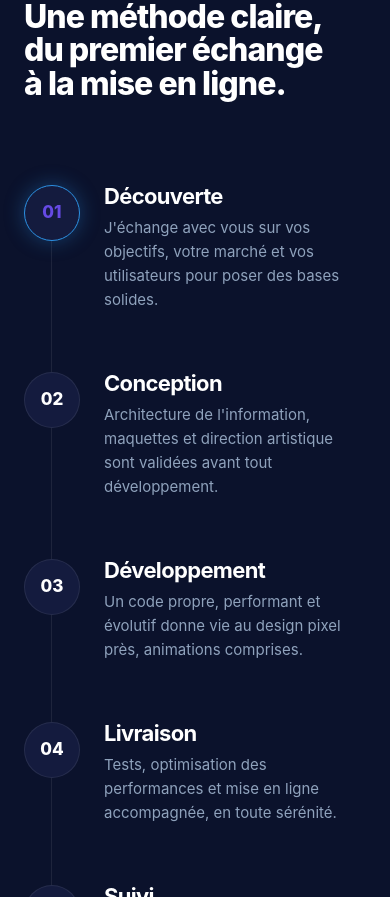
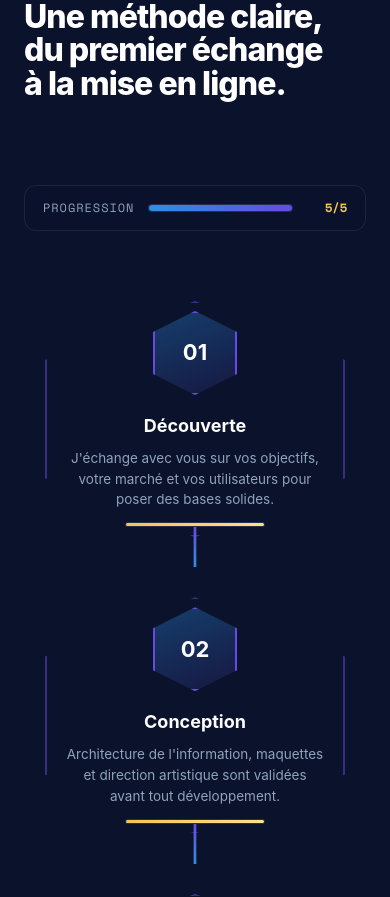
Before and after one commit to 55-hithup/monsite, a React (Vite) app: page / in a window 390 px wide. Shown: the part 5787-6684 px from the top of the page. Built offline with nearby package versions, Linux system fonts and the light colour scheme; a web font is replaced by a local one.

Commit message:
feat: replace vertical timeline with interactive gamified skill tree process section

```diff
--- a/src/components/Process.tsx
+++ b/src/components/Process.tsx
@@ -1,10 +1,13 @@
-import { useEffect } from 'react';
-import gsap from 'gsap';
-import { ScrollTrigger } from 'gsap/ScrollTrigger';
+import { useEffect, useState, useRef } from 'react';
 import SectionReveal from './SectionReveal';
 
-export default function Process() {
-  const steps = [
+interface SkillStep {
+  num: string;
+  title: string;
+  desc: string;
+}
+
+const steps: SkillStep[] = [
   {
     num: '01',
     title: 'Découverte',
@@ -13,53 +16,157 @@ export default function Process() {
   {
     num: '02',
     title: 'Conception',
-      desc: 'Architecture de l\'information, maquettes et direction artistique sont validées avant tout développement.',
+    desc: "Architecture de l'information, maquettes et direction artistique sont validées avant tout développement.",
   },
   {
     num: '03',
     title: 'Développement',
-      desc: 'Un code propre, performant et évolutif donne vie au design pixel près, animations comprises.',
+    desc: "Un code propre, performant et évolutif donne vie au design au pixel près, animations comprises.",
   },
   {
     num: '04',
     title: 'Livraison',
-      desc: 'Tests, optimisation des performances et mise en ligne accompagnée, en toute sérénité.',
+    desc: "Tests, optimisation des performances et mise en ligne accompagnée, en toute sérénité.",
   },
   {
     num: '05',
     title: 'Suivi',
-      desc: 'Un accompagnement continu pour faire évoluer votre site avec votre activité.',
+    desc: "Un accompagnement continu pour faire évoluer votre site avec votre activité.",
   },
 ];
 
+// Single Step Node component
+function SkillNode({
+  step,
+  index,
+  isUnlocked,
+  onUnlock,
+}: {
+  step: SkillStep;
+  index: number;
+  isUnlocked: boolean;
+  onUnlock: () => void;
+}) {
+  const containerRef = useRef<HTMLDivElement>(null);
+  const [reducedMotion, setReducedMotion] = useState(false);
+
   useEffect(() => {
-    gsap.registerPlugin(ScrollTrigger);
+    const mediaQuery = window.matchMedia('(prefers-reduced-motion: reduce)');
+    setReducedMotion(mediaQuery.matches);
 
-    const tlItems = gsap.utils.toArray('.tl-item');
-    const tlProgress = document.getElementById('tlProgress');
+    const listener = (e: MediaQueryListEvent) => setReducedMotion(e.matches);
+    mediaQuery.addEventListener('change', listener);
+    return () => mediaQuery.removeEventListener('change', listener);
+  }, []);
 
-    let trigger: ScrollTrigger | null = null;
-
-    if (tlProgress && tlItems.length > 0) {
-      trigger = ScrollTrigger.create({
-        trigger: '.timeline',
-        start: 'top 60%',
-        end: 'bottom 70%',
-        scrub: 0.6,
-        onUpdate: (self) => {
-          tlProgress.style.height = (self.progress * 100) + '%';
-          const idx = Math.floor(self.progress * tlItems.length);
-          tlItems.forEach((it: any, i: number) => {
-            it.classList.toggle('active', i <= idx);
+  useEffect(() => {
+    const observer = new IntersectionObserver(
+      (entries) => {
+        entries.forEach((entry) => {
+          if (entry.isIntersecting) {
+            onUnlock();
+            observer.disconnect();
+          }
         });
       },
-      });
+      { threshold: 0.35 }
+    );
+
+    if (containerRef.current) {
+      observer.observe(containerRef.current);
     }
 
-    return () => {
-      if (trigger) trigger.kill();
+    return () => observer.disconnect();
+  }, [onUnlock]);
+
+  useEffect(() => {
+    if (isUnlocked && !reducedMotion) {
+      const wrap = containerRef.current;
+      if (!wrap) return;
+
+      const node = wrap.querySelector('.node');
+      if (!node) return;
+
+      // Spawn particle explosion from center of the node
+      const particleCount = 14;
+      for (let p = 0; p < particleCount; p++) {
+        const particle = document.createElement('div');
+        particle.className = 'particle';
+        const angle = (p / particleCount) * Math.PI * 2;
+        const dist = 40 + Math.random() * 30;
+        const dx = Math.cos(angle) * dist;
+        const dy = Math.sin(angle) * dist;
+
+        node.appendChild(particle);
+
+        particle.animate(
+          [
+            { transform: 'translate(-50%,-50%) translate(0,0)', opacity: 1 },
+            { transform: `translate(-50%,-50%) translate(${dx}px, ${dy}px)`, opacity: 0 }
+          ],
+          {
+            duration: 700 + Math.random() * 300,
+            easing: 'ease-out',
+          }
+        );
+
+        setTimeout(() => {
+          particle.remove();
+        }, 1100);
+      }
+    }
+  }, [isUnlocked, reducedMotion]);
+
+  return (
+    <div className="branch-row">
+      {/* Top Connector */}
+      <div className="connector">
+        <div
+          className="connector-fill"
+          style={{ height: isUnlocked ? '100%' : '0%' }}
+        ></div>
+      </div>
+
+      {/* Node Content wrapper */}
+      <div
+        ref={containerRef}
+        className={`node-wrap ${isUnlocked ? 'unlocked' : ''}`}
+        data-index={index}
+      >
+        {!reducedMotion && isUnlocked && (
+          <div className="toast" role="status" aria-live="polite">COMPÉTENCE DÉBLOQUÉE</div>
+        )}
+        <div className="node-ring"></div>
+        <div className="node">{step.num}</div>
+        <div className="node-title">{step.title}</div>
+        <div className="node-desc">{step.desc}</div>
+
+        {/* XP Bar */}
+        <div className="xp-bar" aria-hidden="true">
+          <div
+            className="xp-fill"
+            style={{ width: isUnlocked ? '100%' : '0%' }}
+          ></div>
+        </div>
+      </div>
+    </div>
+  );
+}
+
+export default function Process() {
+  const [unlocked, setUnlocked] = useState<boolean[]>([false, false, false, false, false]);
+
+  const handleUnlock = (index: number) => {
+    setUnlocked((prev) => {
+      if (prev[index]) return prev;
+      const next = [...prev];
+      next[index] = true;
+      return next;
+    });
   };
-  }, []);
+
+  const unlockedCount = unlocked.filter(Boolean).length;
+  const progressPercent = (unlockedCount / steps.length) * 100;
 
   return (
     <SectionReveal id="process" className="section-pad">
@@ -71,18 +178,25 @@ export default function Process() {
           </div>
         </div>
 
-        <div className="timeline">
-          <div className="timeline-line"></div>
-          <div className="timeline-progress" id="tlProgress"></div>
+        {/* Global Progress HUD */}
+        <div className="hud reveal">
+          <span className="hud-label">PROGRESSION</span>
+          <div className="hud-bar" role="progressbar" aria-valuenow={unlockedCount} aria-valuemin={0} aria-valuemax={steps.length}>
+            <div className="hud-fill" style={{ width: `${progressPercent}%` }}></div>
+          </div>
+          <span className="hud-count">{unlockedCount}/{steps.length}</span>
+        </div>
 
-          {steps.map((step) => (
-            <div key={step.num} className="cursor-target tl-item reveal" data-tl>
-              <div className="tl-num">{step.num}</div>
-              <div className="tl-body">
-                <h3>{step.title}</h3>
-                <p>{step.desc}</p>
-              </div>
-            </div>
+        {/* Skill Tree Nodes */}
+        <div className="tree">
+          {steps.map((step, idx) => (
+            <SkillNode
+              key={step.num}
+              step={step}
+              index={idx}
+              isUnlocked={unlocked[idx]}
+              onUnlock={() => handleUnlock(idx)}
+            />
           ))}
         </div>
       </div>
--- a/src/index.css
+++ b/src/index.css
@@ -1080,6 +1080,216 @@ nav {
   max-width: 500px;
 }
 
+/* --- Skill Tree / Process --- */
+.tree {
+  position: relative;
+  max-width: 700px;
+  margin: 0 auto;
+}
+.branch-row {
+  position: relative;
+  display: flex;
+  padding: 70px 0;
+}
+.branch-row:nth-child(odd) { justify-content: flex-start; }
+.branch-row:nth-child(even) { justify-content: flex-end; }
+
+@media (max-width: 640px) {
+  .branch-row {
+    justify-content: center !important;
+    padding: 40px 0;
+  }
+}
+
+.connector {
+  position: absolute;
+  left: 50%;
+  top: -70px;
+  width: 3px;
+  height: 70px;
+  background: var(--color-border);
+  transform: translateX(-50%);
+  overflow: hidden;
+}
+
+@media (max-width: 640px) {
+  .connector {
+    top: -40px;
+    height: 40px;
+  }
+}
+
+.connector-fill {
+  position: absolute;
+  bottom: 0;
+  left: 0;
+  width: 100%;
+  height: 0%;
+  background: linear-gradient(hsl(var(--accent-cyan)), hsl(var(--accent)));
+  box-shadow: 0 0 10px hsl(var(--accent-cyan));
+  transition: height 1s cubic-bezier(.4, 0, .2, 1);
+}
+.branch-row:first-child .connector { display: none; }
+
+.node-wrap {
+  position: relative;
+  width: 280px;
+  display: flex;
+  flex-direction: column;
+  align-items: center;
+  text-align: center;
+}
+.node {
+  width: 84px;
+  height: 84px;
+  position: relative;
+  clip-path: polygon(50% 0%, 100% 25%, 100% 75%, 50% 100%, 0% 75%, 0% 25%);
+  background: var(--color-bg-elevated);
+  border: 2px solid var(--color-border);
+  display: flex;
+  align-items: center;
+  justify-content: center;
+  font-family: var(--font-sans);
+  font-weight: 700;
+  font-size: 22px;
+  color: var(--color-text-muted);
+  transition: all .5s ease;
+  z-index: 2;
+}
+.node-ring {
+  position: absolute;
+  inset: -10px;
+  clip-path: polygon(50% 0%, 100% 25%, 100% 75%, 50% 100%, 0% 75%, 0% 25%);
+  border: 2px solid transparent;
+  opacity: 0;
+  transition: opacity .4s ease;
+}
+.node-wrap.unlocked .node {
+  border-color: hsl(var(--accent-cyan));
+  color: #fff;
+  background: linear-gradient(160deg, hsla(var(--accent) / 0.35), hsla(var(--accent-cyan) / 0.12));
+  box-shadow: 0 0 30px hsla(var(--accent-cyan) / 0.35);
+}
+.node-wrap.unlocked .node-ring {
+  opacity: 1;
+  border-color: hsla(var(--accent-cyan) / 0.5);
+  animation: ringPulse 1.6s ease-out;
+}
+@keyframes ringPulse {
+  0% { transform: scale(1); opacity: .9; }
+  100% { transform: scale(1.5); opacity: 0; }
+}
+
+.node-title {
+  font-family: var(--font-sans);
+  font-weight: 700;
+  font-size: 18px;
+  margin-top: 16px;
+}
+.node-desc {
+  color: var(--color-text-muted);
+  font-size: 13.5px;
+  line-height: 1.55;
+  margin-top: 6px;
+  max-width: 260px;
+}
+
+.xp-bar {
+  width: 140px;
+  height: 5px;
+  border-radius: 20px;
+  background: var(--color-bg-elevated);
+  border: 1px solid var(--color-border);
+  overflow: hidden;
+  margin-top: 12px;
+}
+.xp-fill {
+  height: 100%;
+  width: 0%;
+  background: linear-gradient(90deg, #f5c451, #ffe08a);
+  transition: width 1.1s cubic-bezier(.4, 0, .2, 1) .3s;
+}
+
+.toast {
+  position: absolute;
+  top: -30px;
+  left: 50%;
+  transform: translateX(-50%) translateY(0);
+  font-family: var(--font-mono);
+  font-size: 11px;
+  font-weight: 700;
+  color: #f5c451;
+  letter-spacing: .1em;
+  opacity: 0;
+  white-space: nowrap;
+  text-shadow: 0 0 12px rgba(245, 196, 81, .6);
+}
+.node-wrap.unlocked .toast {
+  animation: toastFloat 1.4s ease-out forwards;
+}
+@keyframes toastFloat {
+  0% { opacity: 0; transform: translateX(-50%) translateY(10px); }
+  20% { opacity: 1; transform: translateX(-50%) translateY(0); }
+  80% { opacity: 1; }
+  100% { opacity: 0; transform: translateX(-50%) translateY(-14px); }
+}
+
+.particle {
+  position: absolute;
+  width: 5px;
+  height: 5px;
+  border-radius: 50%;
+  background: hsl(var(--accent-cyan));
+  top: 50%;
+  left: 50%;
+  pointer-events: none;
+  z-index: 5;
+}
+
+/* HUD sticky styling */
+.hud {
+  position: sticky;
+  top: 90px;
+  z-index: 40;
+  max-width: 700px;
+  margin: 24px auto 40px;
+  background: rgba(11, 18, 44, 0.75);
+  border: 1px solid var(--color-border);
+  border-radius: 12px;
+  backdrop-filter: blur(10px);
+  -webkit-backdrop-filter: blur(10px);
+  padding: 12px 18px;
+  display: flex;
+  align-items: center;
+  gap: 14px;
+  font-family: var(--font-mono);
+  font-size: 12px;
+}
+.hud-label {
+  color: var(--color-text-muted);
+  letter-spacing: .08em;
+}
+.hud-bar {
+  flex: 1;
+  height: 8px;
+  background: var(--color-bg-elevated);
+  border: 1px solid var(--color-border);
+  border-radius: 20px;
+  overflow: hidden;
+}
+.hud-fill {
+  height: 100%;
+  width: 0%;
+  background: linear-gradient(90deg, hsl(var(--accent)), hsl(var(--accent-cyan)));
+  transition: width .8s cubic-bezier(.4, 0, .2, 1);
+}
+.hud-count {
+  color: #f5c451;
+  font-weight: 700;
+  min-width: 40px;
+  text-align: right;
+}
+
 /* --- Comparison Section --- */
 .compare-wrap {
   display: grid;
```
Lines whose indentation alone changed are shown as unchanged.
